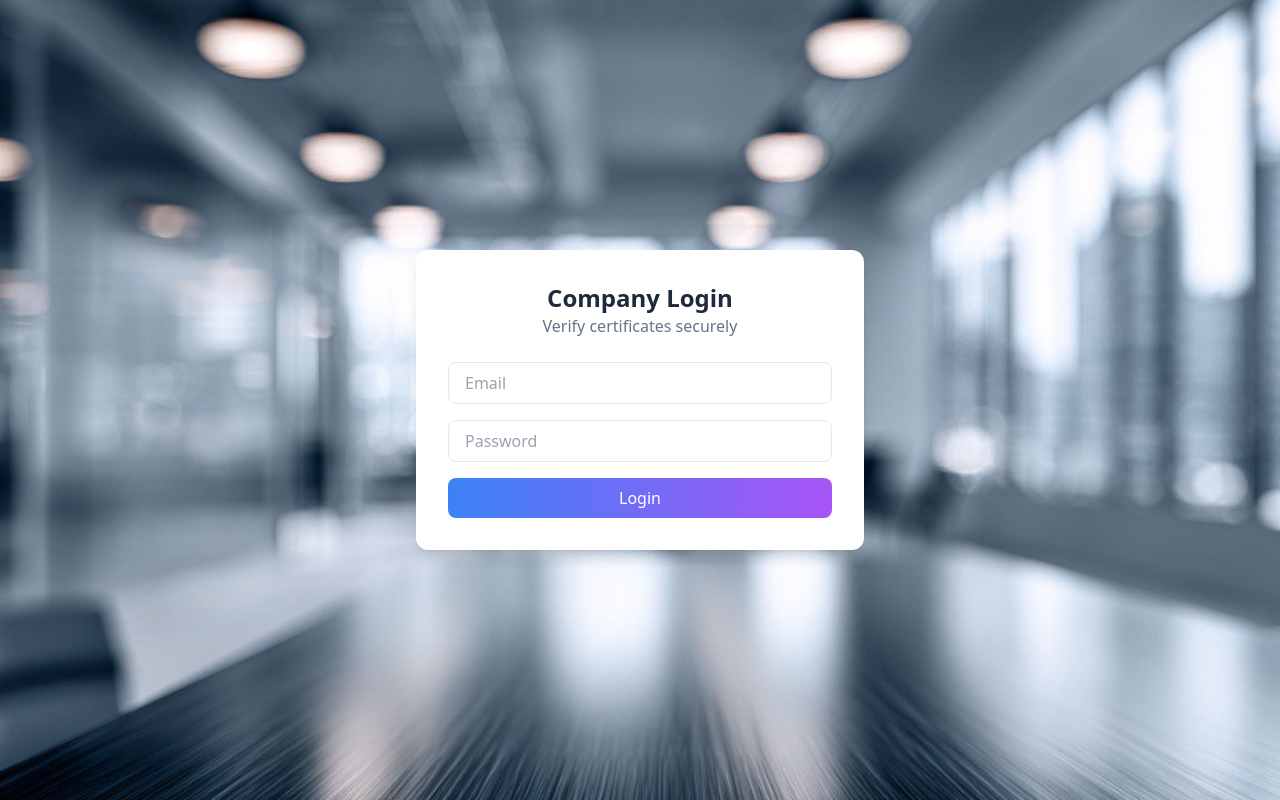
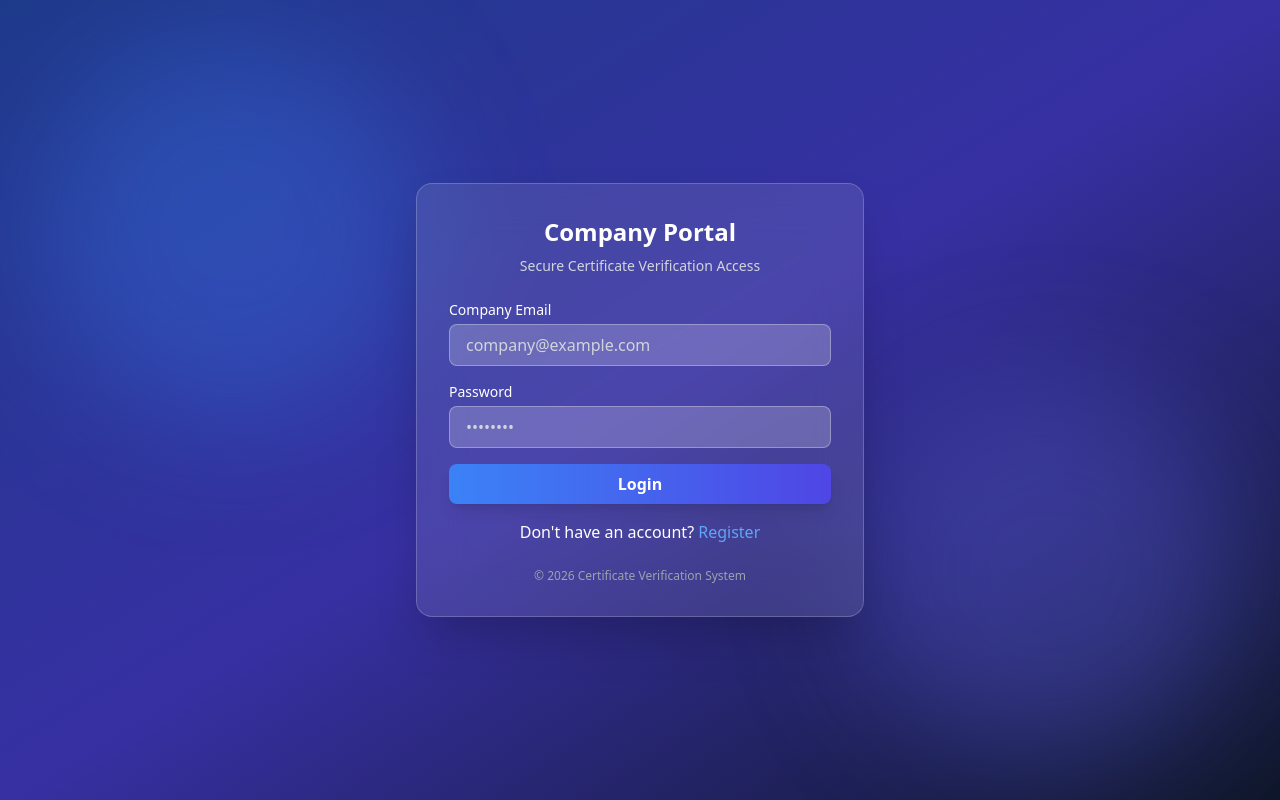
Before and after one commit to muhamed-shahid/certify-project, a React (Vite) app in the folder client/: page /company/login in a window 1280 px wide. Built offline with nearby package versions, Linux system fonts and the light colour scheme.

Commit message:
Setting Company Register Page

```diff
--- a/client/src/pages/company/CompanyLogin.jsx
+++ b/client/src/pages/company/CompanyLogin.jsx
@@ -1,36 +1,104 @@
-import React from 'react'
+import { useState } from "react";
 
 const CompanyLogin = () => {
+  const [formData, setFormData] = useState({
+    email: "",
+    password: "",
+  });
+
+  const handleChange = (e) => {
+    setFormData({
+      ...formData,
+      [e.target.name]: e.target.value,
+    });
+  };
+
+  const handleSubmit = (e) => {
+    e.preventDefault();
+    console.log(formData);
+  };
+
   return (
+    <div className="relative min-h-screen flex items-center justify-center
+                    bg-gradient-to-br from-blue-900 via-indigo-800 to-slate-900">
 
-      <div
-  className="relative min-h-screen bg-cover"
-  style={{
-    backgroundImage: "url('/images/company-bg.jpg')",
-  }}
->
-  {/* Dark Blue Overlay */}
-  <div className="absolute inset-0"></div>
+      {/* Background Blur Circle Effect */}
+      <div className="absolute w-96 h-96 bg-blue-500/30 rounded-full blur-3xl top-10 left-10"></div>
+      <div className="absolute w-96 h-96 bg-indigo-500/30 rounded-full blur-3xl bottom-10 right-10"></div>
 
-  {/* Content */}
-  <div className="relative z-10 flex items-center justify-center min-h-screen">
-    {/* Company Login Card */}
-     <div className="w-full max-w-md bg-white p-8 rounded-xl shadow-lg">
-            <h2 className="text-2xl font-bold text-center text-slate-800">Company Login</h2>
-            <p className="text-center text-slate-500 mb-6">
-                Verify certificates securely
-            </p>
-            <form action="" className="space-y-4">
-                <input type="email" placeholder="Email" className="w-full border rounded-lg px-4 py-2" />
-                <input type="password" placeholder="Password" className="w-full border rounded-lg px-4 py-2" />
-                <button className="w-full bg-gradient-to-r from-blue-500 to-purple-500 text-white py-2 rounded-lg">Login</button>
-            </form>
-        </div>
-  </div>
-</div>
+      {/* Login Card */}
+      <div className="relative z-10 backdrop-blur-xl bg-white/10
+                      border border-white/20 shadow-2xl
+                      rounded-2xl w-full max-w-md p-8 text-white">
 
+        <h2 className="text-2xl font-bold text-center mb-2">
+          Company Portal
+        </h2>
 
-  )
-}
+        <p className="text-center text-sm text-gray-300 mb-6">
+          Secure Certificate Verification Access
+        </p>
 
-export default CompanyLogin
+        <form onSubmit={handleSubmit} className="space-y-4">
+
+          <div>
+            <label className="block text-sm mb-1">
+              Company Email
+            </label>
+            <input
+              type="email"
+              name="email"
+              placeholder="company@example.com"
+              value={formData.email}
+              onChange={handleChange}
+              className="w-full px-4 py-2 rounded-lg bg-white/20
+                         border border-white/30 text-white
+                         placeholder-gray-300 focus:outline-none
+                         focus:ring-2 focus:ring-blue-400"
+              required
+            />
+          </div>
+
+          <div>
+            <label className="block text-sm mb-1">
+              Password
+            </label>
+            <input
+              type="password"
+              name="password"
+              placeholder="••••••••"
+              value={formData.password}
+              onChange={handleChange}
+              className="w-full px-4 py-2 rounded-lg bg-white/20
+                         border border-white/30 text-white
+                         placeholder-gray-300 focus:outline-none
+                         focus:ring-2 focus:ring-blue-400"
+              required
+            />
+          </div>
+
+          <button
+            type="submit"
+            className="w-full py-2 rounded-lg
+                       bg-gradient-to-r from-blue-500 to-indigo-600
+                       hover:from-blue-600 hover:to-indigo-700
+                       transition font-semibold shadow-lg"
+          >
+            Login
+          </button>
+
+          <p className="text-center">Don't have an account? <a href="#" className="text-blue-400 hover:underline">Register</a>
+</p>
+
+        </form>
+
+        <p className="text-center text-xs text-gray-400 mt-6">
+          © 2026 Certificate Verification System
+        </p>
+
+      </div>
+    </div>
+  );
+};
+
+export default CompanyLogin;
--- /dev/null
+++ b/client/src/pages/company/CompanyRegister.jsx
@@ -0,0 +1,15 @@
+import React from 'react'
+import {Link,useNavigate} from "react-router-dom"
+import axios from "axios"
+import toast from "react-hot-toast"
+
+const CompanyRegister = () => {
+
+    const navigate = useNavigate()
+
+  return (
+    <div></div>
+  )
+}
+
+export default CompanyRegister
```
